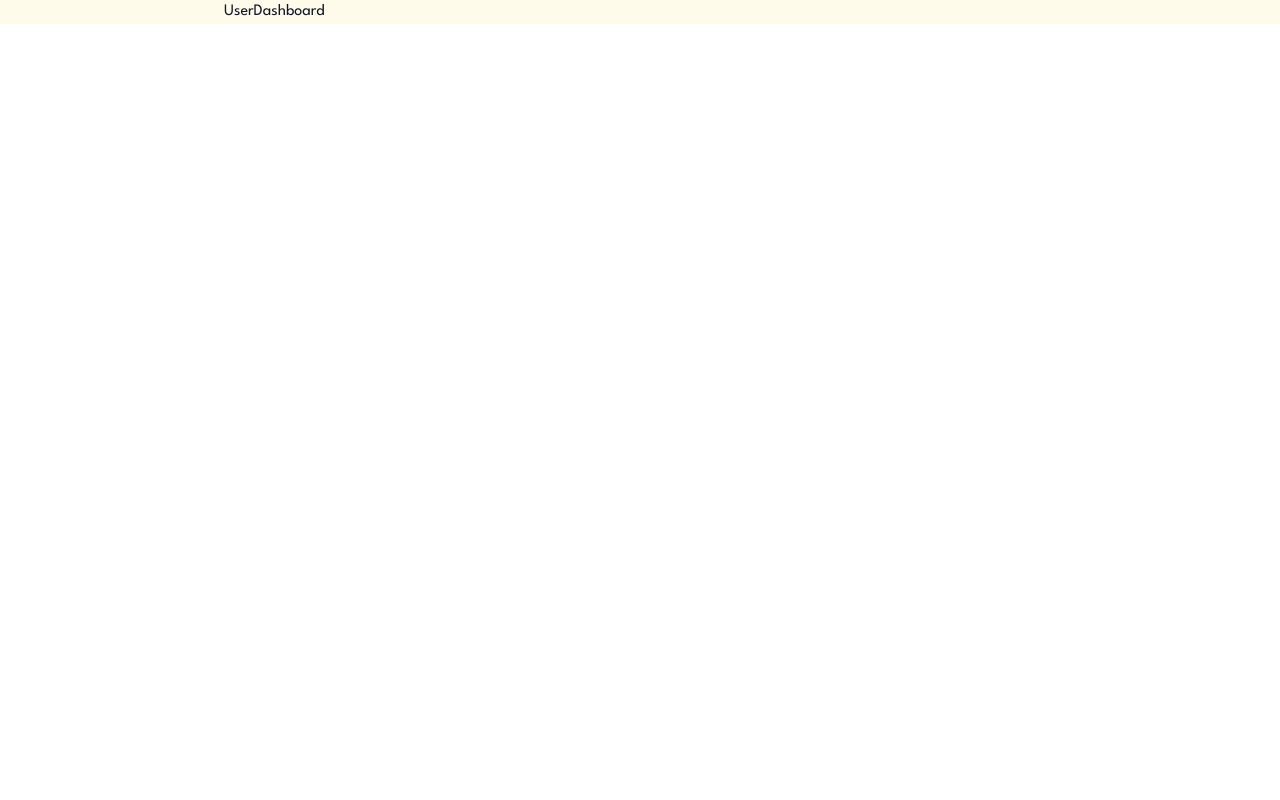
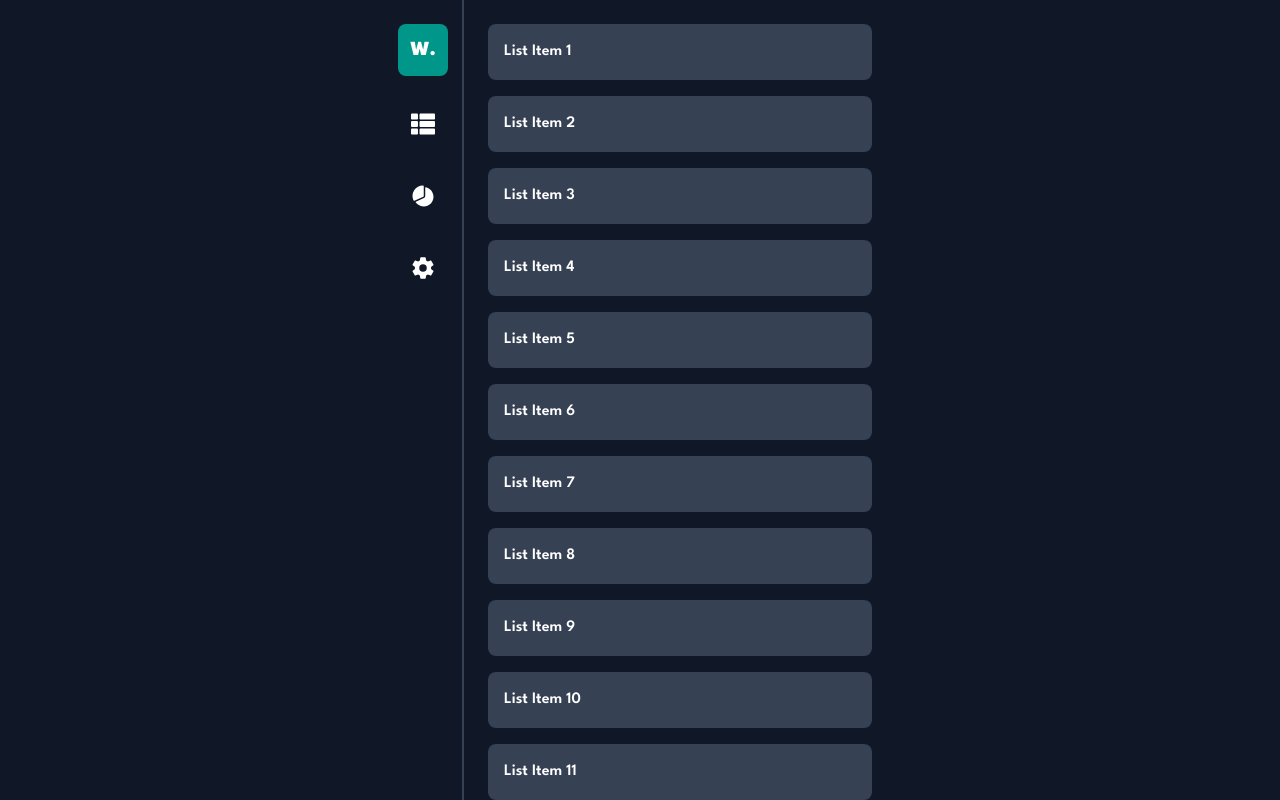
Before and after one commit to alibekmukhammadiev/wordify, a React (Vite) app in the folder frontend/: page /dashboard in a window 1280 px wide. Built offline with nearby package versions, Linux system fonts and the light colour scheme.

Commit message:
UserDashboar styled

```diff
--- a/frontend/index.html
+++ b/frontend/index.html
@@ -6,7 +6,7 @@
     <meta name="viewport" content="width=device-width, initial-scale=1.0" />
     <title>Wordify</title>
   </head>
-  <body class="text">
+  <body class="dark">
     <div id="root"></div>
     <script type="module" src="/src/main.tsx"></script>
   </body>
--- a/frontend/package.json
+++ b/frontend/package.json
@@ -15,6 +15,7 @@
     "react-dom": "^19.1.1",
     "react-icons": "^5.5.0",
     "react-router": "^7.9.5",
+    "tailwind-scrollbar": "^4.0.2",
     "tailwindcss": "^4.1.16"
   },
   "devDependencies": {
--- a/frontend/src/main.css
+++ b/frontend/src/main.css
@@ -14,10 +14,12 @@
   --color-dark: #1e1e1e;
 }
 
+@plugin 'tailwind-scrollbar';
+
 /* custom css */
 
 body {
-  font-family:  "League Spartan", sans-serif;
+  font-family: "League Spartan", sans-serif;
 }
 
 select {
--- a/frontend/src/pages/UserDashboard.tsx
+++ b/frontend/src/pages/UserDashboard.tsx
@@ -1,7 +1,56 @@
-import React from 'react'
+import React from "react";
+
+// react icon
+import { FaThList } from "react-icons/fa";
+import { IoPieChart } from "react-icons/io5";
+import { IoSettingsSharp } from "react-icons/io5";
 
 export default function UserDashboard() {
   return (
-    <div>UserDashboard</div>
-  )
+    <div className="h-screen flex justify-center text-white">
+      {/* Sidebar */}
+      <aside className="w-20 border-r-2 border-gray-700 flex flex-col items-center py-6 gap-6">
+        <div className="p-3 bg-teal-600 rounded-lg">
+          <h1 className="font-league-spartan font-black text-xl">W.</h1>
+        </div>
+
+        <a
+          href="#"
+          className="dark:hover:bg-gray-700 transition-colors p-3 rounded-lg"
+        >
+          <FaThList className="size-6" />
+        </a>
+
+        <a
+          href="#"
+          className="dark:hover:bg-gray-700 transition-colors p-3 rounded-lg"
+        >
+          <IoPieChart className="size-6" />
+        </a>
+
+        <a
+          href="#"
+          className="dark:hover:bg-gray-700 transition-colors p-3 rounded-lg"
+        >
+          <IoSettingsSharp className="size-6" />
+        </a>
+      </aside>
+
+      {/* Main Content */}
+      <section className="flex  h-screen overflow-y-scroll scrollbar scrollbar-thumb-teal-600 scrollbar-track-gray-900   p-6">
+        <div className="flex  flex-col gap-4">
+          {Array.from({ length: 20 }).map((_, i) => (
+            <div
+              key={i}
+              className="w-96 dark:bg-gray-700 bg-gray-200 text-black dark:text-white p-4 rounded-lg"
+            >
+              <span className="font-league-spartan font-semibold">
+                List Item {i + 1}
+              </span>
+            </div>
+          ))}
+        </div>
+      </section>
+    </div>
+  );
 }
```
Also changed, not shown: 1 other file (tests, documents, lock files or other folders).
